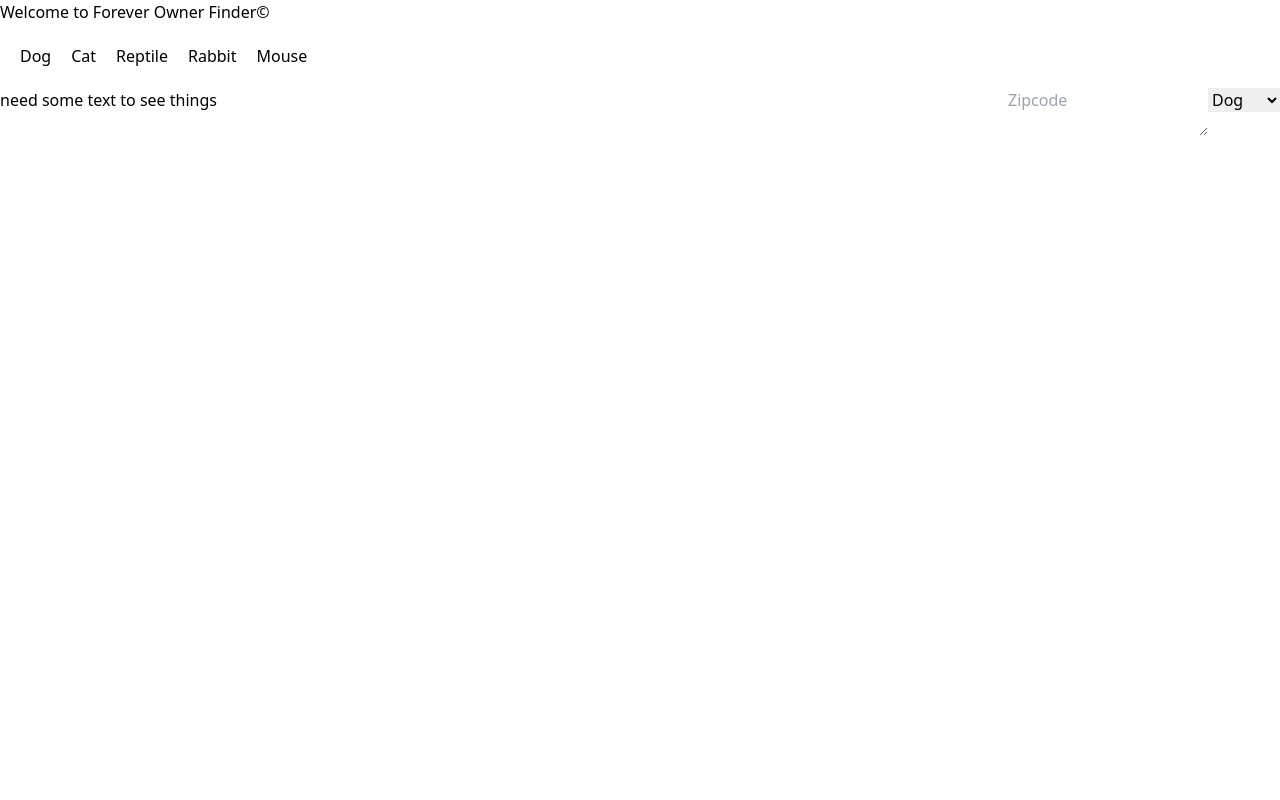
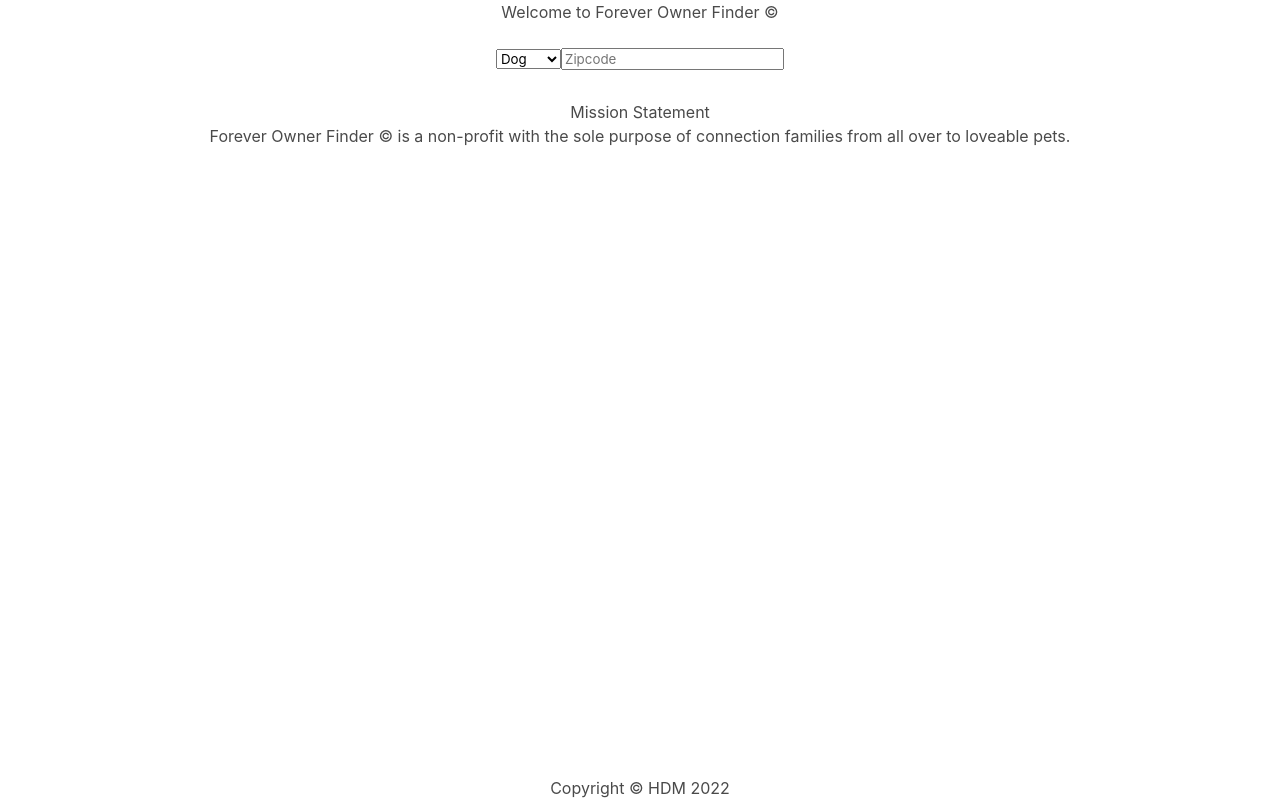
Before and after one commit to MarioArmstrong/foreverOwnerFinder, a plain HTML site: page index.html in a window 1280 px wide. Drawn offline with nearby package versions, Linux system fonts and the light colour scheme.

Commit message:
updated html with Bulma

```diff
--- a/assets/css/style.css
+++ b/assets/css/style.css
@@ -1,25 +1,20 @@
-ul {
-    list-style-type: none;
-    margin: 10px;
-    padding: 0;
-    overflow: hidden;
+/* .navBar {
+    position: fixed;
+    left: 0;
+    top: 20%;
+    width: 100%;
+    text-align: center;
+} */
+
+footer {
+    position: fixed;
+    left: 0;
+    bottom: 0;
+    width: 100%;
+    text-align: center;
 }
 
-li {
-    float: left;
-    padding: 10px 10px;
+.mainSection {
+    text-align: center;
+    padding-top: 30px;
 }
-
-li a {
-    display: inline-block;
-    text-align: center;
-    text-decoration: none;
-
-}
-#navigation {
-    display: inline;
-}
-
-.searchBox {
-    float: right;
-}
--- a/index.html
+++ b/index.html
@@ -4,41 +4,35 @@
     <meta charset="UTF-8">
     <meta http-equiv="X-UA-Compatible" content="IE=edge">
     <meta name="viewport" content="width=device-width, initial-scale=1.0">
-    <link href="https://unpkg.com/tailwindcss@^2/dist/tailwind.min.css" rel="stylesheet">
-    <!-- <script src="https://cdn.tailwindcss.com"></script> -->
+    <link rel="stylesheet" href="https://cdn.jsdelivr.net/npm/bulma@0.9.4/css/bulma.min.css">
     <link rel="stylesheet" href="./assets/css/style.css"><!--Link to CSS file-->
-    <title>Forever Owner Finder</title>
+    <title>Forever Owner Finder &copy;</title>
 </head>
 <body>
-    <header>
-      <h1>Welcome to Forever Owner Finder&copy;</h1>
+    <header class="level">
+      <h1 class="level-item has-text-center">Welcome to Forever Owner Finder &copy;</h1>
     </header>
-
-
     <body>
-      <section class="bg-green-500 font-sans" id="navigation">
-        <nav id="navBar">
-        <ul>
-          <li><a>Dog</a></li>
-          <li><a>Cat</a></li>
-          <li><a>Reptile</a></li>
-          <li><a>Rabbit</a></li>
-          <li><a>Mouse</a></li>
-        </ul>
+      <section class="navigationSection" id="navigation">
+        <nav class="navBar level-item">
         <select class="searchBox">
           <option>Dog</option>
           <option>Cat</option>
           <option>Reptile</option>
           <option>Rabbit</option>
           <option>Mice</option>
-          <textarea class="searchBox" placeholder="Zipcode"></textarea>
+          <input class="searchBox" placeholder="Zipcode"></input>
         </select>
       </nav>
+    </section>
+    <section class="mainSection">
+      <h2>Mission Statement</h2>
+        <p>Forever Owner Finder &copy; is a non-profit with the sole purpose of connection families from all over to loveable pets.</p>
     </section>
     </body>
 
     <footer>
-<h2> need some text to see things</h2>
+      <h4>Copyright &copy; HDM 2022</h4>
     </footer>
   <script type="text/javascript" src="./assets/js/script.js"></script><!--Link to JS file-->
 </body>
```
